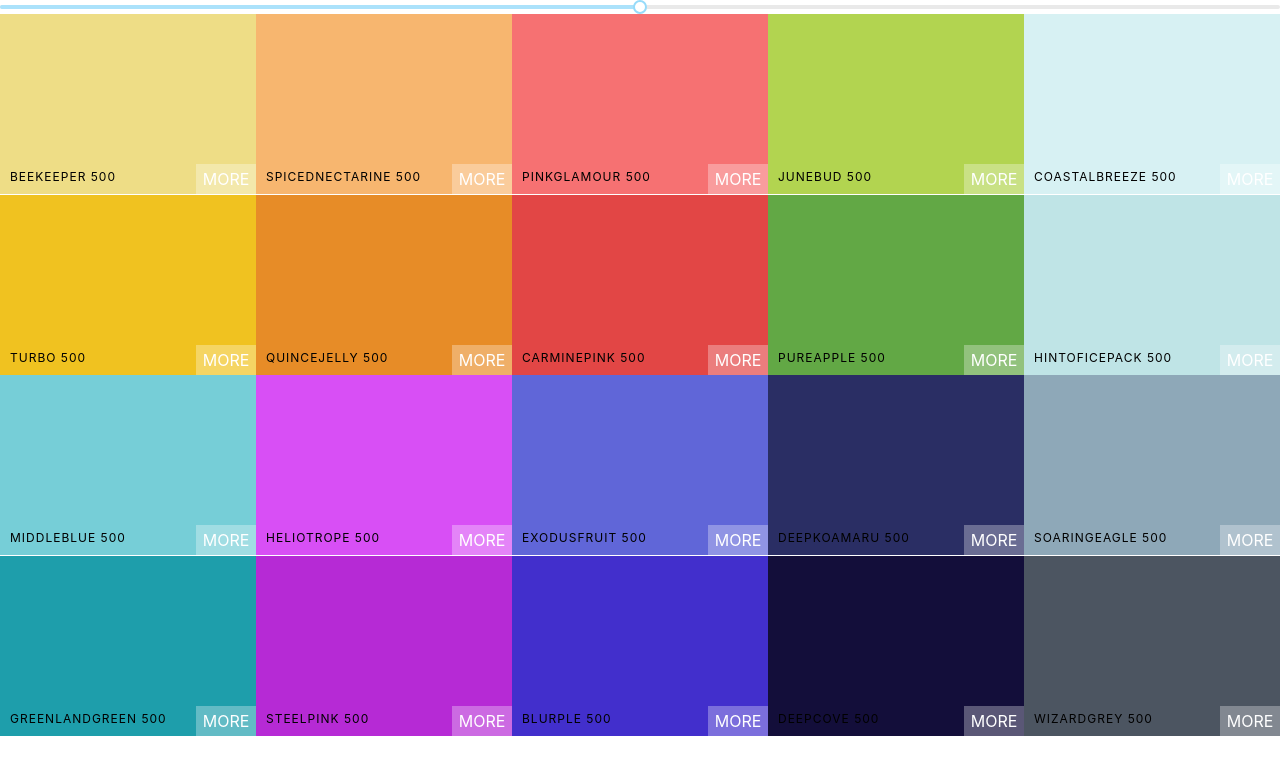
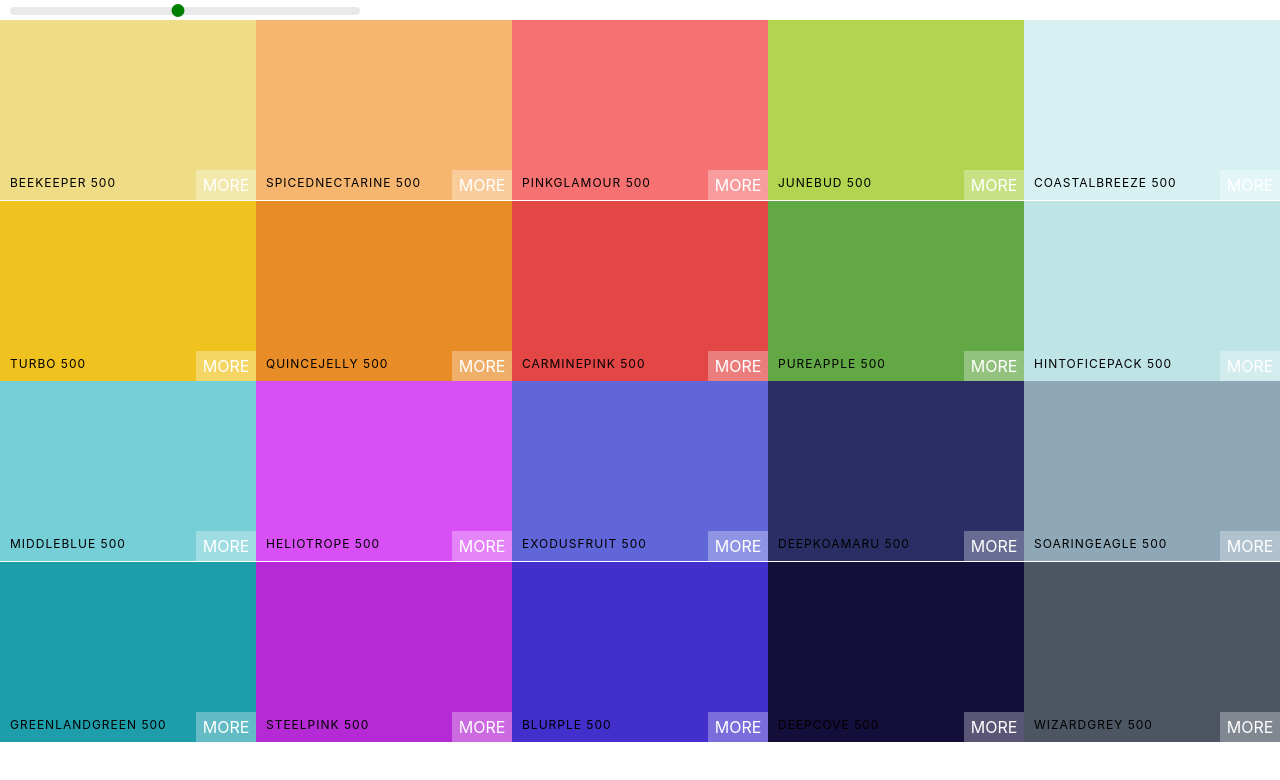
Before and after one commit to Maneedhar/React-Colors-App, a React (Create React App) app: page / in a window 1280 px wide. Shown: the top 780 px of the page. Built offline with nearby package versions, Linux system fonts and the light colour scheme.

Commit message:
Slider Changes

```diff
--- a/src/Palette.css
+++ b/src/Palette.css
@@ -5,3 +5,31 @@
 .Palette-colors {
 	height: 90%;
 }
+
+.slider {
+	width: 350px;
+	margin: 0 10px;
+	display: inline-block;
+}
+
+.rc-slider-track {
+	background-color: transparent;
+}
+
+.rc-slider-rail {
+	height: 8px;
+}
+
+.rc-slider-handle,
+.rc-slider-handle :active,
+.rc-slider-handle :focus,
+.rc-slider-handle :hover {
+	background-color: green;
+	outline: none;
+	border: 2px solid green;
+	box-shadow: none;
+	width: 13px;
+	height: 13px;
+	margin-left: -7px;
+	margin-top: -3px;
+}
--- a/src/Palette.js
+++ b/src/Palette.js
@@ -1,8 +1,8 @@
 import React, { Component } from 'react';
 import ColorBox from './ColorBox';
-import './Palette.css';
 import Slider from 'rc-slider';
 import 'rc-slider/assets/index.css';
+import './Palette.css';
 
 export default class Palette extends Component {
 	constructor(props) {
@@ -19,7 +19,9 @@
 		const colorBoxes = colors[level].map((color) => <ColorBox background={color.hex} name={color.name} />);
 		return (
 			<div className="Palette">
-				<Slider defaultValue={level} min={100} max={900} step={100} onAfterChange={this.changeLevel} />
+				<div className="slider">
+					<Slider defaultValue={level} min={100} max={900} step={100} onAfterChange={this.changeLevel} />
+				</div>
 				{/* NavBar goes here */}
 				<div className="Palette-colors">{colorBoxes}</div>
 				{/* footer */}
```
